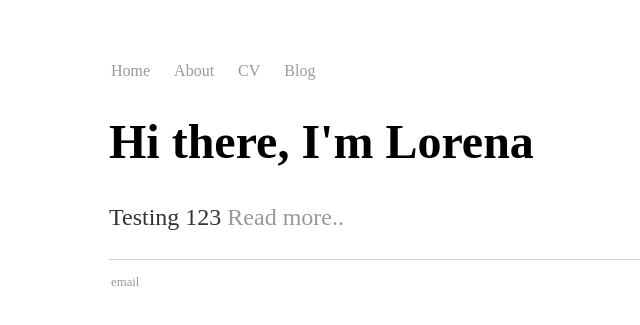
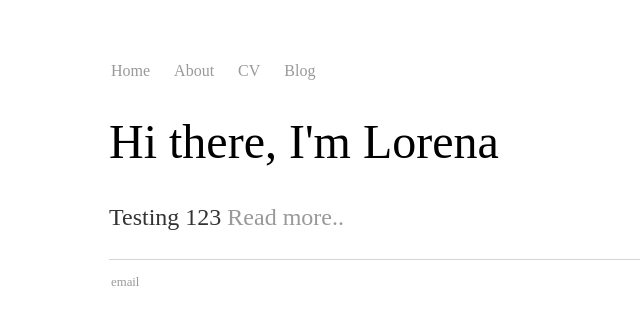
Before and after one commit to lyontyger/lyontyger.github.io, a Jekyll site: the page built from index.html, in a window 1280 px wide. Shown: the top 325 px of the page, without its empty margins (83-723 px from the left). Built offline with Jekyll 4.4.1, drawn with Linux system fonts in a browser that asks for light colours.

Commit message:
Update main.css

```diff
--- a/css/main.css
+++ b/css/main.css
@@ -3,7 +3,9 @@
     width: 70%;
 }
 nav ul, footer ul {
-    font-family:'Kulim Park';
+    font-family:'Kulim Park', serif;
+    font-style: normal;
+    font-weight: 400;
     padding: 2px;
     list-style: none;
 }
@@ -20,7 +22,9 @@
 }
 h1 {
     font-size: 3em;
-    font-family:'Kulim Park';
+    font-family:'Kulim Park', serif;
+    font-style: normal;
+    font-weight: 400;
 }
 p {
     font-size: 1.5em;
```
